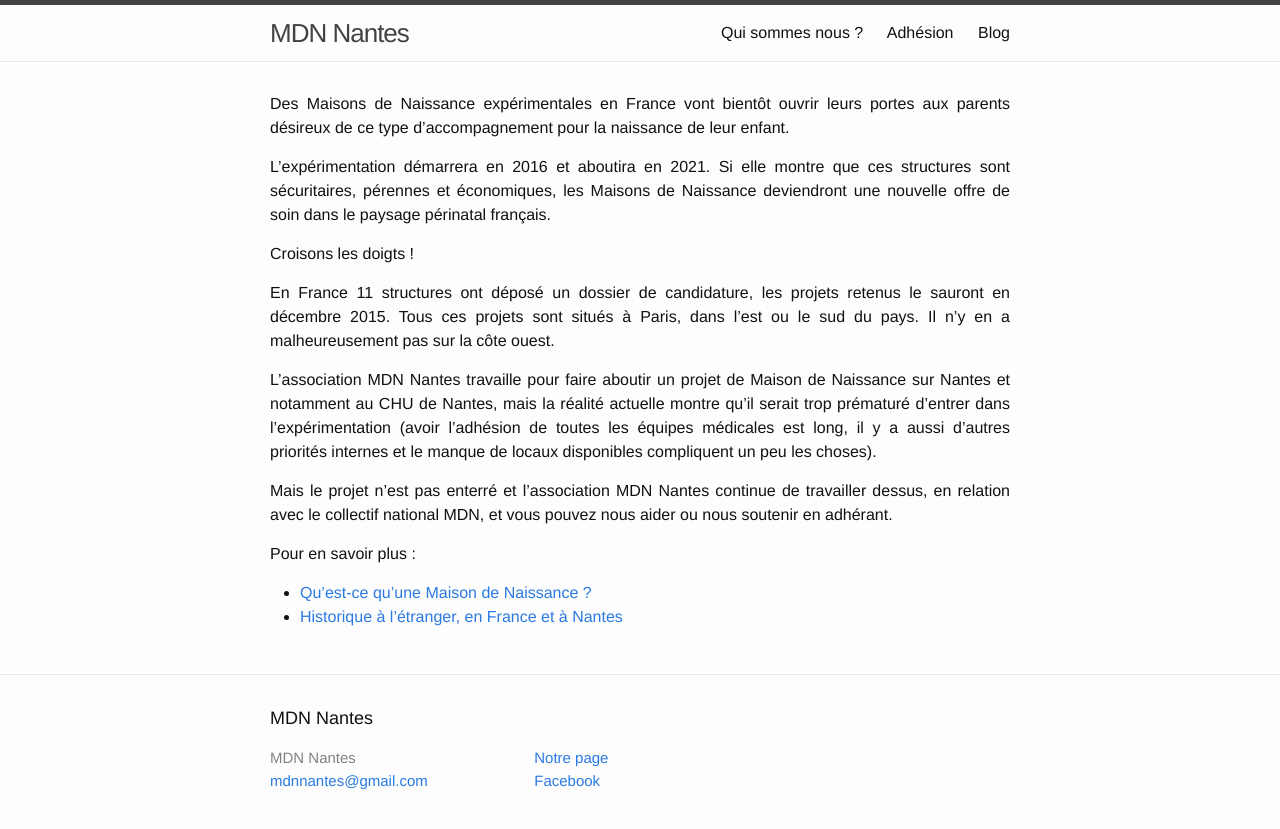
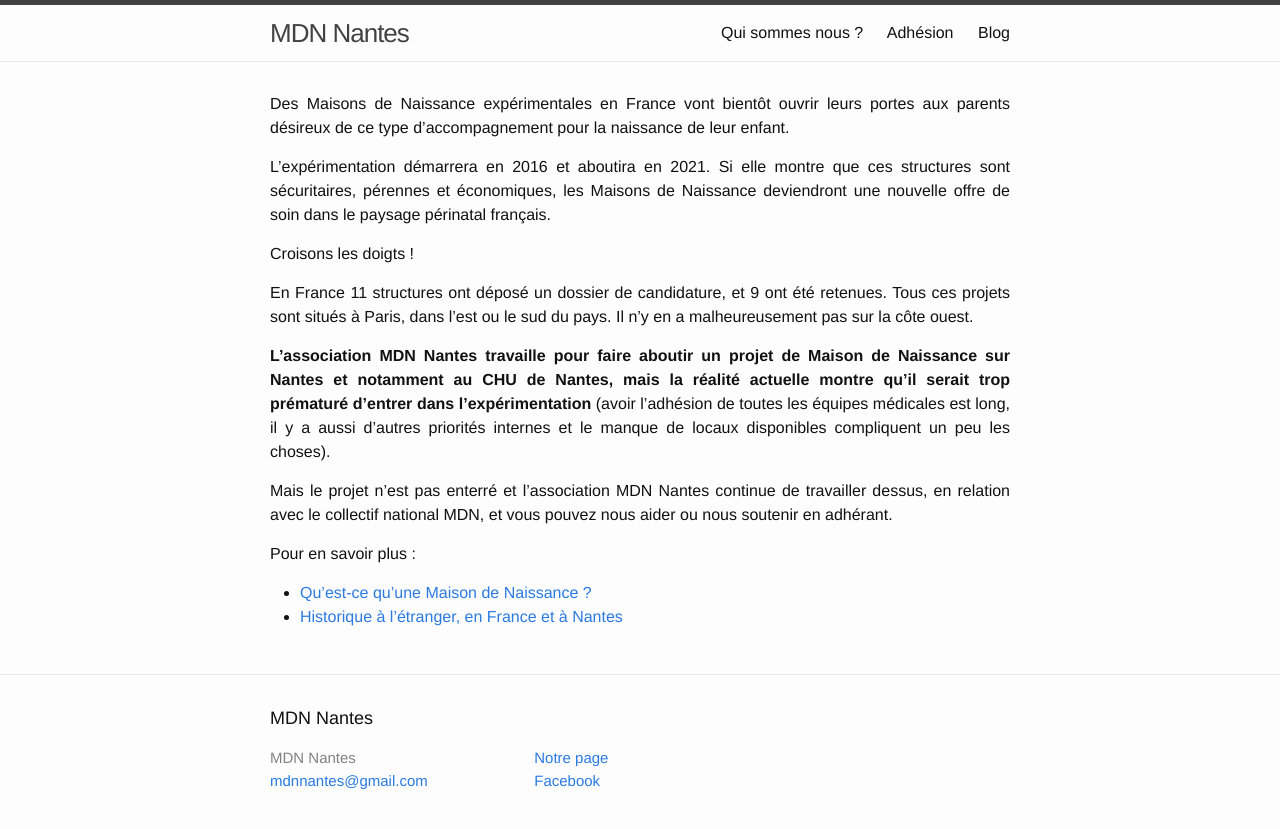
Before and after one commit to natachaborowski/mdnnantes.github.io, a Jekyll site: the page built from index.md, in a window 1280 px wide. Shown: the top 829 px of the page. Built offline with Jekyll 4.4.1, drawn with Linux system fonts in a browser that asks for light colours.

Commit message:
Update index.md

```diff
--- a/index.md
+++ b/index.md
@@ -8,9 +8,9 @@
 
 Croisons les doigts !
 
-En France 11 structures ont déposé un dossier de candidature, les projets retenus le sauront en décembre 2015. Tous ces projets sont situés à Paris, dans l'est ou le sud du pays. Il n'y en a malheureusement pas sur la côte ouest.
+En France 11 structures ont déposé un dossier de candidature, et 9 ont été retenues. Tous ces projets sont situés à Paris, dans l'est ou le sud du pays. Il n'y en a malheureusement pas sur la côte ouest.
 
-L'association MDN Nantes travaille pour faire aboutir un projet de Maison de Naissance sur Nantes et notamment au CHU de Nantes, mais la réalité actuelle montre qu'il serait trop prématuré d'entrer dans l'expérimentation (avoir l'adhésion de toutes les équipes médicales est long, il y a aussi d'autres priorités internes et le manque de locaux disponibles compliquent un peu les choses).
+**L'association MDN Nantes travaille pour faire aboutir un projet de Maison de Naissance sur Nantes et notamment au CHU de Nantes, mais la réalité actuelle montre qu'il serait trop prématuré d'entrer dans l'expérimentation** (avoir l'adhésion de toutes les équipes médicales est long, il y a aussi d'autres priorités internes et le manque de locaux disponibles compliquent un peu les choses).
 
 Mais le projet n’est pas enterré et l’association MDN Nantes continue de travailler dessus, en relation avec le collectif national MDN, et vous pouvez nous aider ou nous soutenir en adhérant.
 
```
